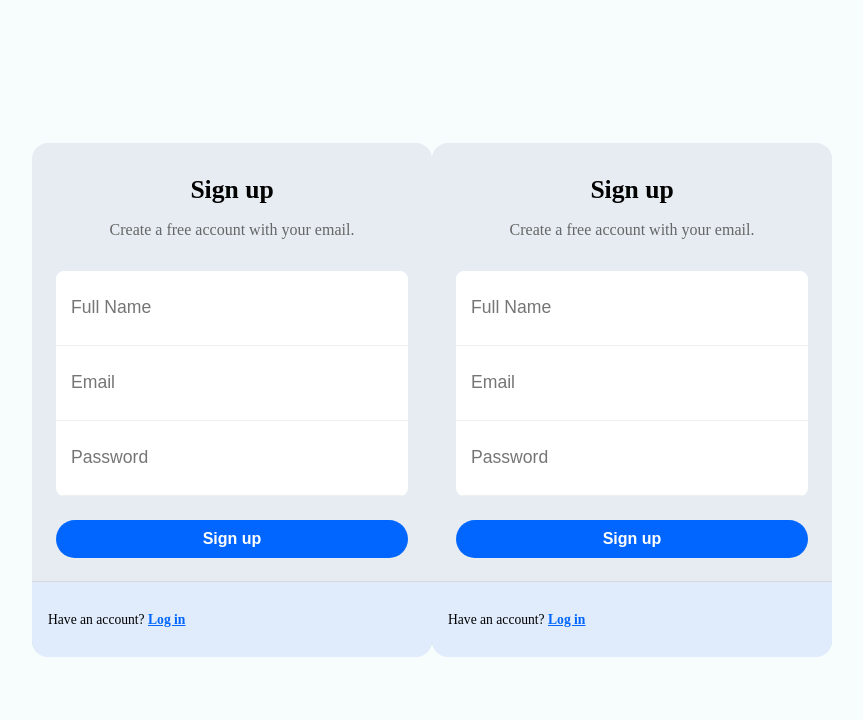
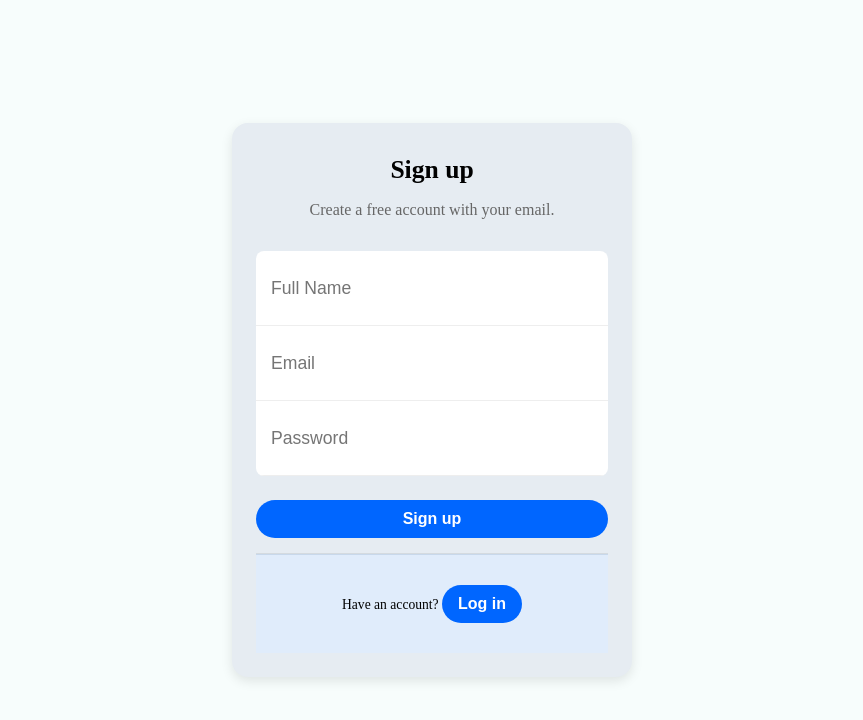
Before and after one commit to vee-yy/team3_cris, a PHP site: page /LoginPage.html in a window 1280 px wide. Shown: the top 720 px of the page, without its empty margins (208-1071 px from the left). Run offline with PHP 8.4, Linux system fonts and the light colour scheme.

Commit message:
Log in and sign up

```diff
--- a/LoginPage.css
+++ b/LoginPage.css
@@ -10,13 +10,13 @@
 .form-box {
   max-width: 400px;
   background: #e6ecf2;
+  border-radius: 16px;
   overflow: hidden;
-  border-radius: 16px;
   color: #010101;
+  box-shadow: 0 4px 12px rgba(0, 0, 0, 0.1);
 }
 
 .form {
-  position: relative;
   display: flex;
   flex-direction: column;
   padding: 32px 24px 24px;
@@ -58,17 +58,19 @@
   font-size: .85rem;
   background-color: #e0ecfb;
   box-shadow: rgb(0 0 0 / 8%) 0 -1px;
+  border-top: 1px solid #c8d8eb;
 }
 
-.form-section a {
+.form-section button {
+  background: none;
+  border: none;
+  color: #0066ff;
   font-weight: bold;
-  color: #0066ff;
-  transition: color .3s ease;
+  cursor: pointer;
 }
 
-.form-section a:hover {
-  color: #005ce6;
-  text-decoration: underline;
+.form-section button:hover {
+  text-decoration: none;
 }
 
 .form button {
--- a/LoginPage.html
+++ b/LoginPage.html
@@ -7,67 +7,37 @@
     <title>Login Page</title>
 </head>
 <body>
-    <div class="form-box">
-        <form class="form">
-            <span class="title">Sign up</span>
-            <span class="subtitle">Create a free account with your email.</span>
-            <div class="form-container">
-              <input type="text" class="input" placeholder="Full Name">
-                    <input type="email" class="input" placeholder="Email">
-                    <input type="password" class="input" placeholder="Password">
-            </div>
-            <button type="button" onclick="SignUp()">Sign up</button>
-        </form>
-        <div class="form-section">
-          <p>Have an account? <a href="">Log in</a> </p>
-        </div>
-    </div>
+  <div class="form-box">
 
-</body>
-<!DOCTYPE html>
-<html lang="en">
-<head>
-    <meta charset="UTF-8">
-    <meta name="viewport" content="width=device-width, initial-scale=1.0">
-    <link rel="stylesheet" href="LoginPage.css">
-    <title>Login Page</title>
-</head>
-<body>
-    <header>
-    </header>
-    <div class="form-box">
-   <div class="form-box" id="signupBox">
+    <!-- Sign Up Form -->
     <form class="form" id="signupForm">
       <span class="title">Sign up</span>
       <span class="subtitle">Create a free account with your email.</span>
       <div class="form-container">
-        <input type="text" class="input" placeholder="Full Name" required />
-        <input type="email" class="input" placeholder="Email" required />
-        <input type="password" class="input" placeholder="Password" required />
+        <input type="text" class="input" placeholder="Full Name" />
+        <input type="email" class="input" placeholder="Email" />
+        <input type="password" class="input" placeholder="Password" />
       </div>
       <button type="button" onclick="SignUp()">Sign up</button>
+      <div class="form-section">
+        <p>Have an account? <button type="button" onclick="showLogin()">Log in</button></p>
+      </div>
     </form>
-    <div class="form-section">
-      <p>Have an account? <a href="#" onclick="toggleForms()">Log in</a></p>
-    </div>
-  </div>
 
-  <div class="form-box" id="loginBox" style="display: none;">
-    <form class="form" id="loginForm">
+    <!-- Login Form -->
+    <form class="form" id="loginForm" style="display: none;">
       <span class="title">Log in</span>
-      <span class="subtitle">Welcome back! Please log in.</span>
+      <span class="subtitle">Welcome back! Please login.</span>
       <div class="form-container">
-        <input type="email" class="input" placeholder="Email" required />
-        <input type="password" class="input" placeholder="Password" required />
+        <input type="email" class="input" placeholder="Email" />
+        <input type="password" class="input" placeholder="Password" />
       </div>
-      <button type="button" onclick="LogIn()">Log in</button>
+      <button type="button" onclick="login()">Log in</button>
+      <div class="form-section">
+        <p>Don't have an account? <button type="button" onclick="showSignup()">Sign up</button></p>
+      </div>
     </form>
-    <div class="form-section">
-      <p>
-        Don't have an account?
-        <a href="#" class="highlighted-link" onclick="toggleForms()">Sign up</a>
-      </p>
-    </div>
+
   </div>
 
       <script src="LoginPage.js"></script>
--- a/LoginPage.js
+++ b/LoginPage.js
@@ -1,19 +1,17 @@
 function SignUp() {
-    window.location.href = "Certificate/Certificate.html";
-}
-function LogIn() {
-    window.location.href = "Certificate/Certificate.html";
-}
+      window.location.href = "Certificate/Certificate.html";
+    }
 
-function toggleForms() {
-    const signupBox = document.getElementById('signupBox');
-    const loginBox = document.getElementById('loginBox');
+    function login() {
+      window.location.href = "Certificate/Certificate.html";
+    }
 
-    if (loginBox.style.display === 'none') {
-      loginBox.style.display = 'block';
-      signupBox.style.display = 'none';
-    } else {
-      loginBox.style.display = 'none';
-      signupBox.style.display = 'block';
+    function showLogin() {
+      document.getElementById('signupForm').style.display = 'none';
+      document.getElementById('loginForm').style.display = 'flex';
     }
-  }
+
+    function showSignup() {
+      document.getElementById('loginForm').style.display = 'none';
+      document.getElementById('signupForm').style.display = 'flex';
+    }
```
